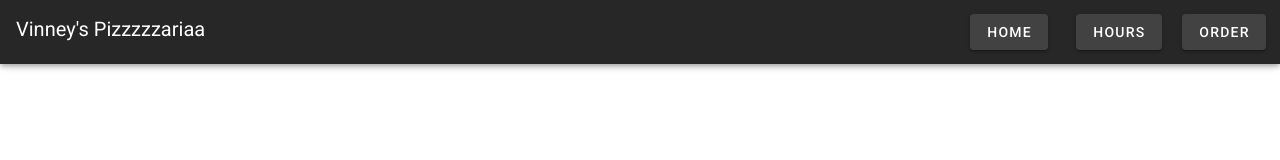
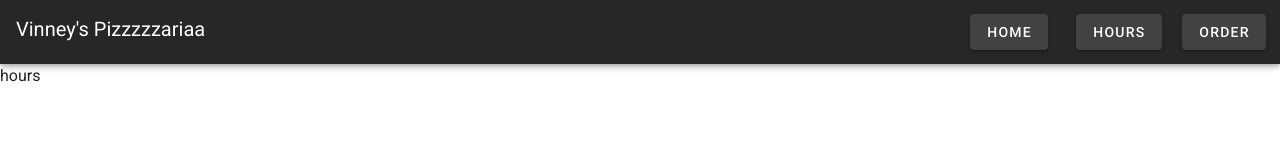
Before and after one commit to BlakeTnr/UB-Lockdown-Vulnerable-Web-App, a Vue app in the folder webapp/: page /hours in a window 1280 px wide. Shown: the top 160 px of the page. Built offline with nearby package versions, Linux system fonts and the light colour scheme.

Commit message:
router setup

```diff
--- a/webapp/src/router/index.js
+++ b/webapp/src/router/index.js
@@ -1,6 +1,9 @@
 import Vue from 'vue'
 import VueRouter from 'vue-router'
 import HomeView from '../views/HomeView.vue'
+import AdminView from '../views/AdminView.vue'
+import HoursView from '../views/HoursView.vue'
+import OrderView from '../views/OrderView.vue'
 
 Vue.use(VueRouter)
 
@@ -11,12 +14,19 @@ const routes = [
     component: HomeView
   },
   {
-    path: '/about',
-    name: 'about',
-    // route level code-splitting
-    // this generates a separate chunk (about.[hash].js) for this route
-    // which is lazy-loaded when the route is visited.
-    component: () => import(/* webpackChunkName: "about" */ '../views/AboutView.vue')
+    path: '/hours',
+    name: 'hours',
+    component: HoursView
+  },
+  {
+    path: '/order',
+    name: 'order',
+    component: OrderView
+  },
+  {
+    path: '/admin',
+    name: 'admin',
+    component: AdminView
   }
 ]
 
--- /dev/null
+++ b/webapp/src/views/AdminView.vue
@@ -0,0 +1,13 @@
+<template lang="">
+    <div>
+        <p>admin</p>
+    </div>
+</template>
+<script>
+export default {
+
+}
+</script>
+<style lang="">
+
+</style>
--- /dev/null
+++ b/webapp/src/views/HoursView.vue
@@ -0,0 +1,13 @@
+<template lang="">
+    <div>
+        <p>hours</p>
+    </div>
+</template>
+<script>
+export default {
+
+}
+</script>
+<style lang="">
+
+</style>
--- /dev/null
+++ b/webapp/src/views/OrderView.vue
@@ -0,0 +1,13 @@
+<template lang="">
+    <div>
+        <p>orders</p>
+    </div>
+</template>
+<script>
+export default {
+
+}
+</script>
+<style lang="">
+
+</style>
```
